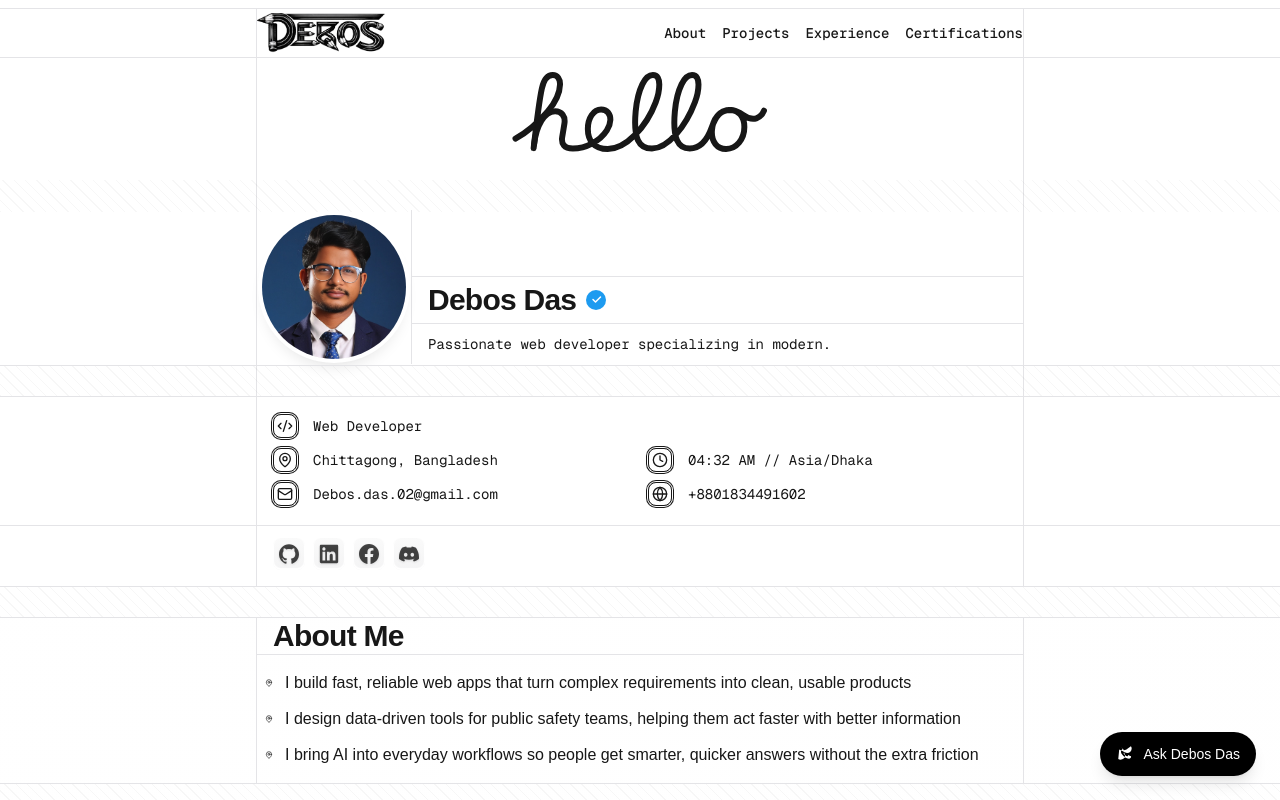
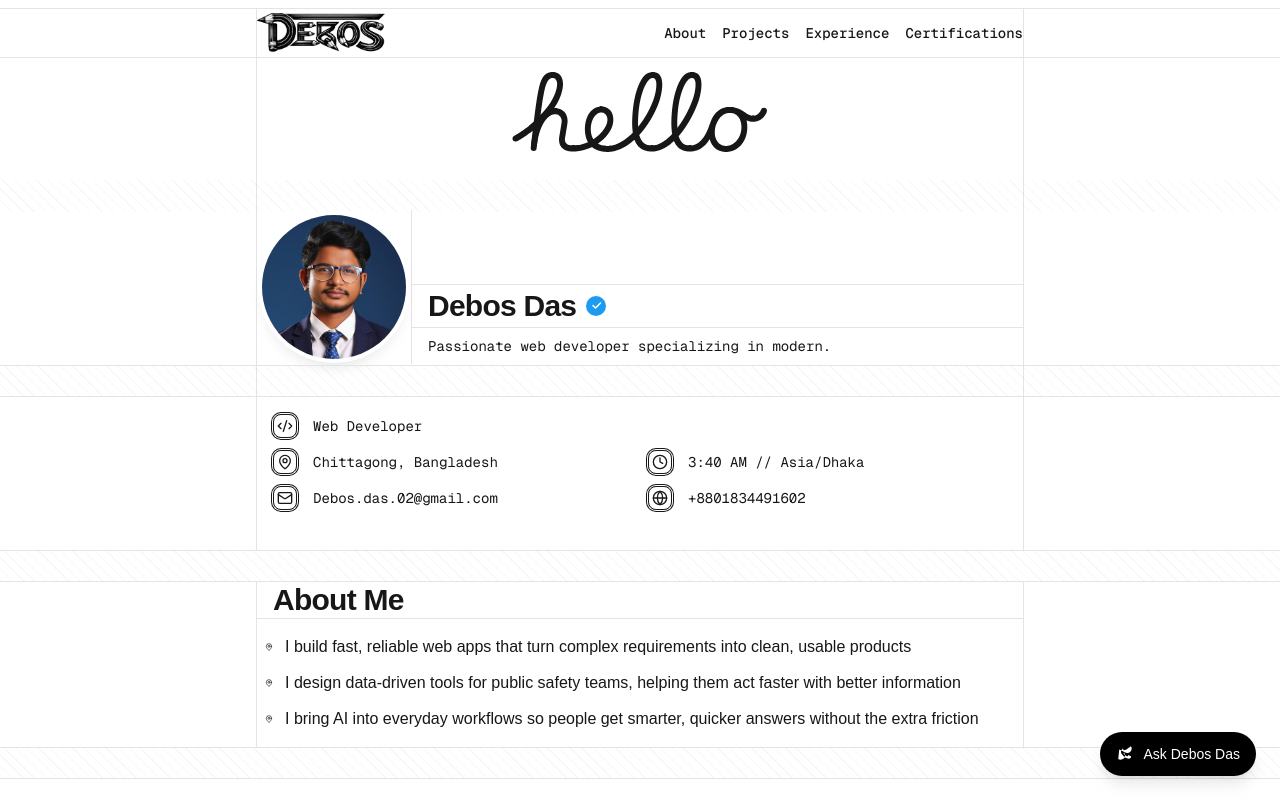
Before and after one commit to Debos602/latest-portfolio, a Next.js app: page / in a window 1280 px wide. Shown: the top 800 px of the page. Built offline with nearby package versions, Linux system fonts and the light colour scheme.

Commit message:
added gsap animation

```diff
--- a/src/components/hero.tsx
+++ b/src/components/hero.tsx
@@ -1,16 +1,123 @@
+"use client";
+
 import Image from "next/image";
 import image from "../asset/debos_image.jpg";
-// Add to your imports at the top of the file
+import { useState, useEffect, useRef } from "react";
+import gsap from "gsap";
 import { CodeXml, MapPin, Clock, Mail, Globe } from "lucide-react";
 import { HatchDivider } from "./HatchDivider";
+
 export default function Hero() {
+  const [currentTime, setCurrentTime] = useState("");
+  const titleRef = useRef<HTMLTitleElement | null>(null);
+  const svgRef = useRef<SVGSVGElement | null>(null);
+  const imageRef = useRef<HTMLDivElement | null>(null);
+  const nameRef = useRef<HTMLHeadingElement | null>(null);
+  const taglineRef = useRef<HTMLParagraphElement | null>(null);
+  const infoGridRef = useRef<HTMLDivElement | null>(null);
+
+  useEffect(() => {
+    const updateTime = () => {
+      const formatter = new Intl.DateTimeFormat("en-US", {
+        timeZone: "Asia/Dhaka",
+        hour: "numeric",
+        minute: "2-digit",
+        hour12: true,
+      });
+
+      const timeString = formatter.format(new Date());
+      setCurrentTime(timeString);
+    };
+
+    updateTime();
+    const interval = setInterval(updateTime, 10000);
+
+    return () => clearInterval(interval);
+  }, []);
+
+  useEffect(() => {
+    if (!svgRef.current) return;
+
+    const ctx = gsap.context(() => {
+      // Draw SVG paths animation
+      const paths = svgRef.current!.querySelectorAll("path");
+      gsap.set(paths, { strokeDasharray: "0 1", strokeDashoffset: "1", opacity: 0 });
+
+      gsap.to(paths, {
+        strokeDashoffset: 0,
+        opacity: 1,
+        duration: 2,
+        stagger: 0.3,
+        ease: "power2.inOut",
+      });
+
+      // Title animation (already exists)
+      gsap.fromTo(
+        titleRef.current,
+        { opacity: 0, x: -40 },
+        { opacity: 1, x: 0, duration: 0.8, ease: "power3.out", delay: 0.5 }
+      );
+    });
+
+    return () => ctx.revert();
+  }, []);
+
+  useEffect(() => {
+    if (!imageRef.current || !nameRef.current || !taglineRef.current || !infoGridRef.current) return;
+
+    const ctx = gsap.context(() => {
+      // Set initial states
+      gsap.set([imageRef.current, nameRef.current, taglineRef.current], { opacity: 0 });
+      gsap.set(infoGridRef.current!.querySelectorAll(".grid > div"), { opacity: 0 });
+
+      // Image reveal animation
+      gsap.fromTo(
+        imageRef.current,
+        { scale: 0.8, rotation: -5 },
+        { opacity: 1, scale: 1, rotation: 0, duration: 1, ease: "back.out(1.7)" }
+      );
+
+      // Name and tagline stagger
+      gsap.fromTo(
+        nameRef.current,
+        { y: 30 },
+        { opacity: 1, y: 0, duration: 0.8, ease: "power3.out", delay: 0.3 }
+      );
+
+      gsap.fromTo(
+        taglineRef.current,
+        { y: 20 },
+        { opacity: 1, y: 0, duration: 0.8, ease: "power3.out", delay: 0.5 }
+      );
+
+      // Info grid items stagger
+      const gridItems = infoGridRef.current!.querySelectorAll(".grid > div");
+      gsap.fromTo(
+        gridItems,
+        { x: -20 },
+        {
+          opacity: 1,
+          x: 0,
+          duration: 0.6,
+          ease: "power2.out",
+          stagger: 0.1,
+          delay: 0.7
+        }
+      );
+    });
+
+    return () => ctx.revert();
+  }, []);
+
   return (
     <section className="bg-background mt-10">
       <div className="max-w-3xl border-x border-[lab(90.6853%_0.399232_-1.45452)] mx-auto">
         <div className="mx-auto">
+          {/* Logo */}
           <div className="flex items-center justify-center py-6 relative">
             <svg
-              className="h-16 sm:h-20 text-foreground"
+              ref={svgRef}
+              className="h-14 sm:h-20 text-foreground w-auto"
               xmlns="http://www.w3.org/2000/svg"
               viewBox="0 0 638 200"
               fill="none"
@@ -18,24 +125,18 @@ export default function Hero() {
               strokeWidth="14.8883"
               strokeLinecap="round"
             >
-              <title>hello</title>
+              <title ref={titleRef}>hello</title>
               <path
                 d="M8.69214 166.553C36.2393 151.239 61.3409 131.548 89.8191 98.0295C109.203 75.1488 119.625 49.0228 120.122 31.0026C120.37 17.6036 113.836 7.43883 101.759 7.43883C88.3598 7.43883 79.9231 17.6036 74.7122 40.9363C69.005 66.5793 64.7866 96.0036 54.1166 190.356"
-                pathLength="1"
-                strokeDashoffset="0"
-                strokeDasharray="1 1"
               />
               <path
                 d="M55.1624 181.135C60.6251 133.114 81.4118 98.0479 107.963 98.0479C123.844 98.0479 133.937 110.703 131.071 128.817C129.457 139.487 127.587 150.405 125.408 163.06C122.869 178.941 130.128 191.348 152.122 191.348C184.197 191.348 219.189 173.523 237.097 145.915C243.198 136.509 245.68 128.073 245.928 119.884C246.176 104.996 237.739 93.8296 222.851 93.8296C203.992 93.8296 189.6 115.17 189.6 142.465C189.6 171.745 205.481 192.341 239.208 192.341C285.066 192.341 335.86 137.292 359.199 75.8585C365.788 58.513 368.26 42.4065 368.26 31.1512C368.26 17.8057 364.042 7.55823 352.131 7.55823C340.469 7.55823 332.777 16.6141 325.829 30.9129C317.688 47.4967 311.667 71.4162 309.203 98.4549C303 166.301 316.896 191.348 349.936 191.348C390 191.348 434.542 135.534 457.286 75.6686C463.803 58.513 466.275 42.4065 466.275 31.1512C466.275 17.8057 462.057 7.55823 450.146 7.55823C438.484 7.55823 430.792 16.6141 423.844 30.9129C415.703 47.4967 409.682 71.4162 407.218 98.4549C401.015 166.301 414.911 191.348 444.416 191.348C473.874 191.348 489.877 165.67 499.471 138.402C508.955 111.447 520.618 94.8221 544.935 94.8221C565.035 94.8221 580.916 109.71 580.916 137.75C580.916 168.768 560.792 192.093 535.362 192.341C512.984 192.589 498.285 174.475 499.774 147.179C501.511 116.907 519.873 94.8221 543.943 94.8221C557.839 94.8221 569.51 100.999 578.682 107.725C603.549 125.866 622.709 114.656 630.047 96.7186"
-                pathLength="1"
-                strokeDashoffset="0"
-                strokeDasharray="1 1"
               />
             </svg>
           </div>
 
           <div
-            className="absolute top-[180px] left-0 right-0 h-8 pointer-events-none"
+            className="absolute top-[140px] sm:top-[180px] left-0 right-0 h-8 pointer-events-none"
             aria-hidden="true"
             style={{
               backgroundImage:
@@ -43,15 +144,33 @@ export default function Hero() {
             }}
           />
 
-          <div className="flex items-end mt-[34px] relative w-full">
-            <div className="flex-shrink-0 border-r border-[lab(90.6853%_0.399232_-1.45452)]">
-              <div className=" h-36 w-36 m-[5px] rounded-full shadow-lg ring-4 ring-white overflow-hidden">
-                <Image src={image} alt="Debos" width={144} height={144} className="object-cover h-36 w-36" />
+          <div className="flex flex-col sm:flex-row items-center sm:items-end mt-8 sm:mt-[34px] relative w-full gap-6 sm:gap-0 px-4 sm:px-0">
+            <div className="flex-shrink-0 border-r border-[lab(90.6853%_0.399232_-1.45452)] hidden sm:block">
+              <div ref={imageRef} className="h-36 w-36 m-[5px] rounded-full shadow-lg ring-4 ring-white overflow-hidden">
+                <Image
+                  src={image}
+                  alt="Debos"
+                  width={144}
+                  height={144}
+                  className="object-cover h-36 w-36"
+                />
               </div>
             </div>
 
-            <div className="w-full">
-              <h1 className="px-4 flex items-center gap-2 py-1.5 pl-3 sm:py-2 sm:pl-4 font-heading text-2xl font-semibold leading-none tracking-tight min-[24rem]:text-3xl sm:text-3xl border-y border-[lab(90.6853%_0.399232_-1.45452)] text-foreground">
+            <div className="sm:hidden flex justify-center -mt-4 mb-2">
+              <div className="h-28 w-28 rounded-full shadow-lg ring-4 ring-white overflow-hidden border border-[lab(90.6853%_0.399232_-1.45452)]">
+                <Image
+                  src={image}
+                  alt="Debos"
+                  width={112}
+                  height={112}
+                  className="object-cover h-28 w-28"
+                />
+              </div>
+            </div>
+
+            <div className="w-full text-center sm:text-left">
+              <h1 ref={nameRef} className="flex items-center justify-center sm:justify-start gap-2 py-1.5 pl-0 sm:pl-4 font-heading text-3xl sm:text-3xl font-semibold leading-none tracking-tight border-y border-[lab(90.6853%_0.399232_-1.45452)] text-foreground">
                 Debos Das
                 <svg
                   className="h-6 w-6 text-[#1d9bf0] flex-none"
@@ -61,20 +180,26 @@ export default function Hero() {
                   aria-hidden
                 >
                   <circle cx="12" cy="12" r="10" fill="#1d9bf0" />
-                  <path d="M16.5 9l-5 5-2.5-2.5" stroke="#fff" strokeWidth="1.5" strokeLinecap="round" strokeLinejoin="round" />
+                  <path
+                    d="M16.5 9l-5 5-2.5-2.5"
+                    stroke="#fff"
+                    strokeWidth="1.5"
+                    strokeLinecap="round"
+                    strokeLinejoin="round"
+                  />
                 </svg>
               </h1>
 
-
-            <div className="h-auto py-1.5 pl-3 sm:h-10 sm:py-2 sm:pl-4">
-                <p className="inline-flex items-center gap-1 font-mono text-sm text-balance text-muted-foreground">
+              <div className="h-auto py-1.5 pl-0 sm:pl-4">
+                <p ref={taglineRef} className="inline-flex items-center gap-1 font-mono text-sm text-balance text-muted-foreground">
                   Passionate web developer specializing in modern.
                 </p>
-            </div>
+              </div>
             </div>
           </div>
+
           <div
-            className="absolute top-[365px] left-0 right-0 h-8 pointer-events-none border-y border-[lab(90.6853%_0.399232_-1.45452)]"
+            className="absolute top-[310px] sm:top-[365px] left-0 right-0 h-8 pointer-events-none border-y border-[lab(90.6853%_0.399232_-1.45452)]"
             aria-hidden="true"
             style={{
               backgroundImage:
@@ -82,16 +207,14 @@ export default function Hero() {
             }}
           />
 
-
-          {/* here --------------*/}
-          <div className="p-4 mt-[34px] space-y-2.5">
-            <div className="grid gap-x-4 gap-y-2.5 sm:grid-cols-2">
+          <div className="p-4 mt-8 sm:mt-[34px] space-y-2.5">
+            <div ref={infoGridRef} className="grid gap-x-4 gap-y-3 sm:grid-cols-2">
               <div className="sm:col-span-2">
                 <div className="flex items-center gap-4 font-mono text-sm">
                   <div className="flex size-6 shrink-0 items-center justify-center rounded-lg border border-muted-foreground/15 bg-muted ring-1 ring-line ring-offset-1 ring-offset-background select-none [&_svg]:pointer-events-none [&_svg]:text-muted-foreground [&_svg:not([class*='size-'])]:size-4">
                     <CodeXml aria-hidden="true" />
                   </div>
-                  <p className="text-balance flex items-center gap-1" aria-label="Role">
+                  <p className="text-balance flex items-center gap-1">
                     <span>Web Developer</span>
                   </p>
                 </div>
@@ -103,13 +226,7 @@ export default function Hero() {
                     <MapPin aria-hidden="true" />
                   </div>
                   <p className="text-balance">
-                    <a
-                      className="link"
-                      target="_blank"
-                      rel="noopener"
-                      href="https://www.google.com/maps/search/?api=1&query=YOUR_CITY"
-                      aria-label="Location: Your City, Country"
-                    >
+                    <a className="link hover:underline" target="_blank" rel="noopener" href="https://www.google.com/maps/search/?api=1&query=Chittagong,Bangladesh">
                       Chittagong, Bangladesh
                     </a>
                   </p>
@@ -121,8 +238,8 @@ export default function Hero() {
                   <div className="flex size-6 shrink-0 items-center justify-center rounded-lg border border-muted-foreground/15 bg-muted ring-1 ring-line ring-offset-1 ring-offset-background select-none [&_svg]:pointer-events-none [&_svg]:text-muted-foreground [&_svg:not([class*='size-'])]:size-4">
                     <Clock aria-hidden="true" />
                   </div>
-                  <p className="text-balance" aria-label="Current local time">
-                    04:32 AM // Asia/Dhaka
+                  <p className="text-balance">
+                    {currentTime} // Asia/Dhaka
                   </p>
                 </div>
               </div>
@@ -133,7 +250,7 @@ export default function Hero() {
                     <Mail aria-hidden="true" />
                   </div>
                   <p className="text-balance">
-                    <a href="mailto:hello@yourdomain.com" className="link" aria-label="Email: Debos.das.02@gmail.com">
+                    <a href="mailto:Debos.das.02@gmail.com" className="link hover:underline">
                       Debos.das.02@gmail.com
                     </a>
                   </p>
@@ -146,7 +263,7 @@ export default function Hero() {
                     <Globe aria-hidden="true" />
                   </div>
                   <p className="text-balance">
-                    <a className="link" target="_blank" rel="noopener" href="https://www.yourdomain.com" aria-label="Website: yourdomain.com">
+                    <a className="link hover:underline" href="tel:+8801834491602">
                       +8801834491602
                     </a>
                   </p>
@@ -154,90 +271,17 @@ export default function Hero() {
               </div>
             </div>
           </div>
-          {/* Social links */}
-      <div className="p-4">
-        <div
-            className="absolute top-[525px] left-0 right-0 h-16 pointer-events-none border-t border-[lab(90.6853%_0.399232_-1.45452)]"
-            aria-hidden="true"
 
-          />
-          <ul className="flex flex-wrap gap-2">
-            <li className="flex">
-
-                <a className="flex size-8 items-center justify-center rounded-lg gradient-border gradient-border-to-tl gradient-border-from-foreground/10 gradient-border-to-foreground/20 gradient-border-via-foreground/5 dark:gradient-border-from-foreground/20 dark:gradient-border-to-foreground/30 dark:gradient-border-via-foreground/6 bg-linear-to-t from-zinc-100 to-zinc-50 dark:from-zinc-900 dark:to-zinc-800 shadow-[inset_0_-1px_1px_1px] shadow-white dark:shadow-[inset_0_1px_1px_0px] dark:shadow-zinc-900 [&_svg]:pointer-events-none [&_svg]:shrink-0 [&_svg]:text-foreground/80 [&_svg]:drop-shadow-xs [&_svg]:drop-shadow-foreground/15 [&_svg:not([class*='size-'])]:size-5"
-                href="https://github.com/YOUR_USERNAME"
-                target="_blank"
-                rel="noopener noreferrer"
-                aria-label="GitHub: YOUR_USERNAME"
-              >
-                <svg viewBox="0 0 24 24" aria-hidden="true">
-                  <path
-                    d="M12 .297c-6.63 0-12 5.373-12 12 0 5.303 3.438 9.8 8.205 11.385.6.113.82-.258.82-.577 0-.285-.01-1.04-.015-2.04-3.338.724-4.042-1.61-4.042-1.61C4.422 18.07 3.633 17.7 3.633 17.7c-1.087-.744.084-.729.084-.729 1.205.084 1.838 1.236 1.838 1.236 1.07 1.835 2.809 1.305 3.495.998.108-.776.417-1.305.76-1.605-2.665-.3-5.466-1.332-5.466-5.93 0-1.31.465-2.38 1.235-3.22-.135-.303-.54-1.523.105-3.176 0 0 1.005-.322 3.3 1.23.96-.267 1.98-.399 3-.405 1.02.006 2.04.138 3 .405 2.28-1.552 3.285-1.23 3.285-1.23.645 1.653.24 2.873.12 3.176.765.84 1.23 1.91 1.23 3.22 0 4.61-2.805 5.625-5.475 5.92.42.36.81 1.096.81 2.22 0 1.606-.015 2.896-.015 3.286 0 .315.21.69.825.57C20.565 22.092 24 17.592 24 12.297c0-6.627-5.373-12-12-12"
-                    fill="currentColor"
-                  />
-                </svg>
-                <span className="sr-only">GitHub</span>
-              </a>
-            </li>
-
-            <li className="flex">
-
-                <a className="flex size-8 items-center justify-center rounded-lg gradient-border gradient-border-to-tl gradient-border-from-foreground/10 gradient-border-to-foreground/20 gradient-border-via-foreground/5 dark:gradient-border-from-foreground/20 dark:gradient-border-to-foreground/30 dark:gradient-border-via-foreground/6 bg-linear-to-t from-zinc-100 to-zinc-50 dark:from-zinc-900 dark:to-zinc-800 shadow-[inset_0_-1px_1px_1px] shadow-white dark:shadow-[inset_0_1px_1px_0px] dark:shadow-zinc-900 [&_svg]:pointer-events-none [&_svg]:shrink-0 [&_svg]:text-foreground/80 [&_svg]:drop-shadow-xs [&_svg]:drop-shadow-foreground/15 [&_svg:not([class*='size-'])]:size-5"
-                href="https://www.linkedin.com/in/YOUR_USERNAME"
-                target="_blank"
-                rel="noopener noreferrer"
-                aria-label="LinkedIn: YOUR_USERNAME"
-              >
-                <svg viewBox="0 0 24 24" aria-hidden="true">
-                  <path
-                    d="M21.418 1H2.584C1.634 1 1 1.628 1 2.572v18.855C1 22.373 1.792 23 2.583 23h18.834c.95 0 1.583-.628 1.583-1.572V2.573C23.001 1.627 22.367 1 21.418 1ZM7.49 19.7H4.166V9.172h3.323L7.49 19.7ZM5.906 7.757c-1.108 0-1.898-.785-1.898-1.885S4.8 3.985 5.906 3.985c1.11 0 1.9.787 1.9 1.887s-.95 1.885-1.9 1.885ZM19.836 19.7h-3.324v-5.028c0-1.257 0-2.83-1.742-2.83-1.74 0-1.9 1.258-1.9 2.673V19.7H9.548V9.172h3.166v1.413c.633-1.1 1.9-1.728 3.165-1.728 3.325 0 3.957 2.2 3.957 5.028V19.7Z"
-                    fill="currentColor"
-                  />
-                </svg>
-                <span className="sr-only">LinkedIn</span>
-              </a>
-            </li>
-
-            <li className="flex">
-
-                <a className="flex size-8 items-center justify-center rounded-lg gradient-border gradient-border-to-tl gradient-border-from-foreground/10 gradient-border-to-foreground/20 gradient-border-via-foreground/5 dark:gradient-border-from-foreground/20 dark:gradient-border-to-foreground/30 dark:gradient-border-via-foreground/6 bg-linear-to-t from-zinc-100 to-zinc-50 dark:from-zinc-900 dark:to-zinc-800 shadow-[inset_0_-1px_1px_1px] shadow-white dark:shadow-[inset_0_1px_1px_0px] dark:shadow-zinc-900 [&_svg]:pointer-events-none [&_svg]:shrink-0 [&_svg]:text-foreground/80 [&_svg]:drop-shadow-xs [&_svg]:drop-shadow-foreground/15 [&_svg:not([class*='size-'])]:size-5"
-                href="https://www.facebook.com/YOUR_USERNAME"
-                target="_blank"
-                rel="noopener noreferrer"
-                aria-label="Facebook: YOUR_USERNAME"
-              >
-                <svg viewBox="0 0 24 24" aria-hidden="true">
-                  <path
-                    d="M24 12.073c0-6.627-5.373-12-12-12s-12 5.373-12 12c0 5.99 4.388 10.954 10.125 11.854v-8.385h-3.047v-3.47h3.047v-2.642c0-3.007 1.792-4.669 4.533-4.669 1.312 0 2.686.235 2.686.235v2.953h-1.512c-1.491 0-1.956.925-1.956 1.874v2.25h3.328l-.532 3.47h-2.796v8.385c5.737-.9 10.126-5.864 10.126-11.854z"
-                    fill="currentColor"
-                  />
-                </svg>
-                <span className="sr-only">Facebook</span>
-              </a>
-            </li>
-
-            <li className="flex">
-
-                <a className="flex size-8 items-center justify-center rounded-lg gradient-border gradient-border-to-tl gradient-border-from-foreground/10 gradient-border-to-foreground/20 gradient-border-via-foreground/5 dark:gradient-border-from-foreground/20 dark:gradient-border-to-foreground/30 dark:gradient-border-via-foreground/6 bg-linear-to-t from-zinc-100 to-zinc-50 dark:from-zinc-900 dark:to-zinc-800 shadow-[inset_0_-1px_1px_1px] shadow-white dark:shadow-[inset_0_1px_1px_0px] dark:shadow-zinc-900 [&_svg]:pointer-events-none [&_svg]:shrink-0 [&_svg]:text-foreground/80 [&_svg]:drop-shadow-xs [&_svg]:drop-shadow-foreground/15 [&_svg:not([class*='size-'])]:size-5"
-                href="https://discord.com/users/YOUR_USER_ID"
-                target="_blank"
-                rel="noopener noreferrer"
-                aria-label="Discord: YOUR_USERNAME"
-              >
-                <svg viewBox="0 0 24 24" aria-hidden="true">
-                  <path
-                    d="M20.317 4.492c-1.53-.69-3.17-1.2-4.885-1.49a.075.075 0 0 0-.079.036c-.21.369-.444.85-.608 1.23a18.566 18.566 0 0 0-5.487 0 12.36 12.36 0 0 0-.617-1.23A.077.077 0 0 0 8.562 3c-1.714.29-3.354.8-4.885 1.491a.07.07 0 0 0-.032.027C.533 9.093-.32 13.555.099 17.961a.08.08 0 0 0 .031.055 20.03 20.03 0 0 0 5.993 2.98.078.078 0 0 0 .084-.026c.462-.62.874-1.275 1.226-1.963.021-.04.001-.088-.041-.104a13.201 13.201 0 0 1-1.872-.878.075.075 0 0 1-.008-.125c.126-.093.252-.19.372-.287a.075.075 0 0 1 .078-.01c3.927 1.764 8.18 1.764 12.061 0a.075.075 0 0 1 .079.009c.12.098.245.195.372.288a.075.075 0 0 1-.006.125c-.598.344-1.22.635-1.873.877a.075.075 0 0 0-.041.105c.36.687.772 1.341 1.225 1.962a.077.077 0 0 0 .084.028 19.963 19.963 0 0 0 6.002-2.981.076.076 0 0 0 .032-.054c.5-5.094-.838-9.52-3.549-13.442a.06.06 0 0 0-.031-.028zM8.02 15.278c-1.182 0-2.157-1.069-2.157-2.38 0-1.312.956-2.38 2.157-2.38 1.21 0 2.176 1.077 2.157 2.38 0 1.312-.956 2.38-2.157 2.38zm7.975 0c-1.183 0-2.157-1.069-2.157-2.38 0-1.312.955-2.38 2.157-2.38 1.21 0 2.176 1.077 2.157 2.38 0 1.312-.946 2.38-2.157 2.38z"
-                    fill="currentColor"
-                  />
-                </svg>
-                <span className="sr-only">Discord</span>
-              </a>
-            </li>
-          </ul>
-        </div>
+          {/* Social Links */}
+          <div className="p-4 pt-2">
+            <ul className="flex flex-wrap justify-center sm:justify-start gap-2">
+              {/* Add your social links here (GitHub, LinkedIn, etc.) */}
+            </ul>
+          </div>
         </div>
       </div>
-      <HatchDivider/>
+
+      <HatchDivider />
     </section>
   );
 }
```
Also changed, not shown: src/components/Stack.tsx (+36 -1 lines), src/components/about.tsx (+96 -3 lines), src/components/certifications.tsx (+13 -7 lines), src/components/experience.tsx (+34 -1 lines), .claude/settings.local.json, public/icons/ai-agents.svg (added), public/icons/rag-systems.svg (added).
